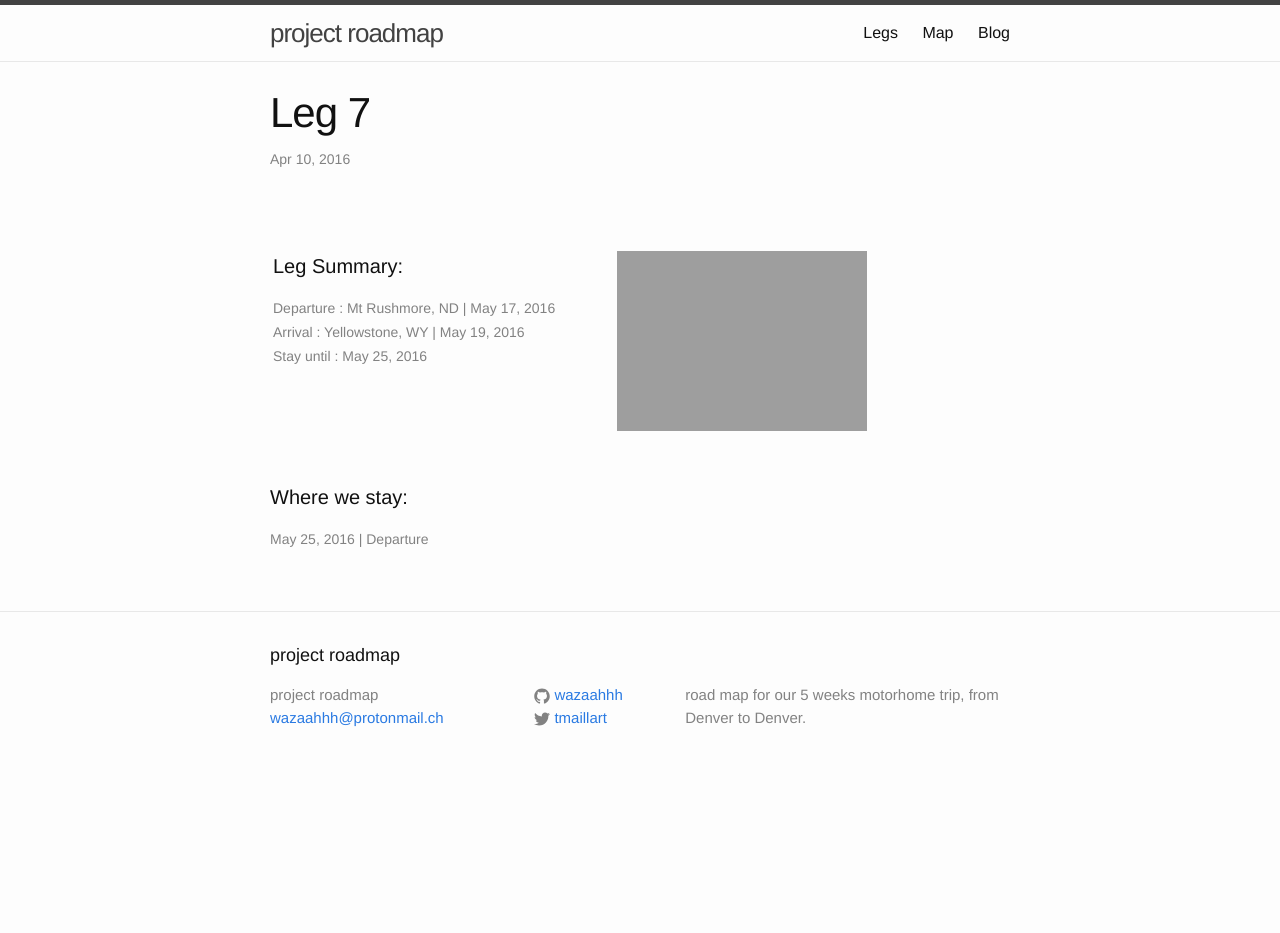
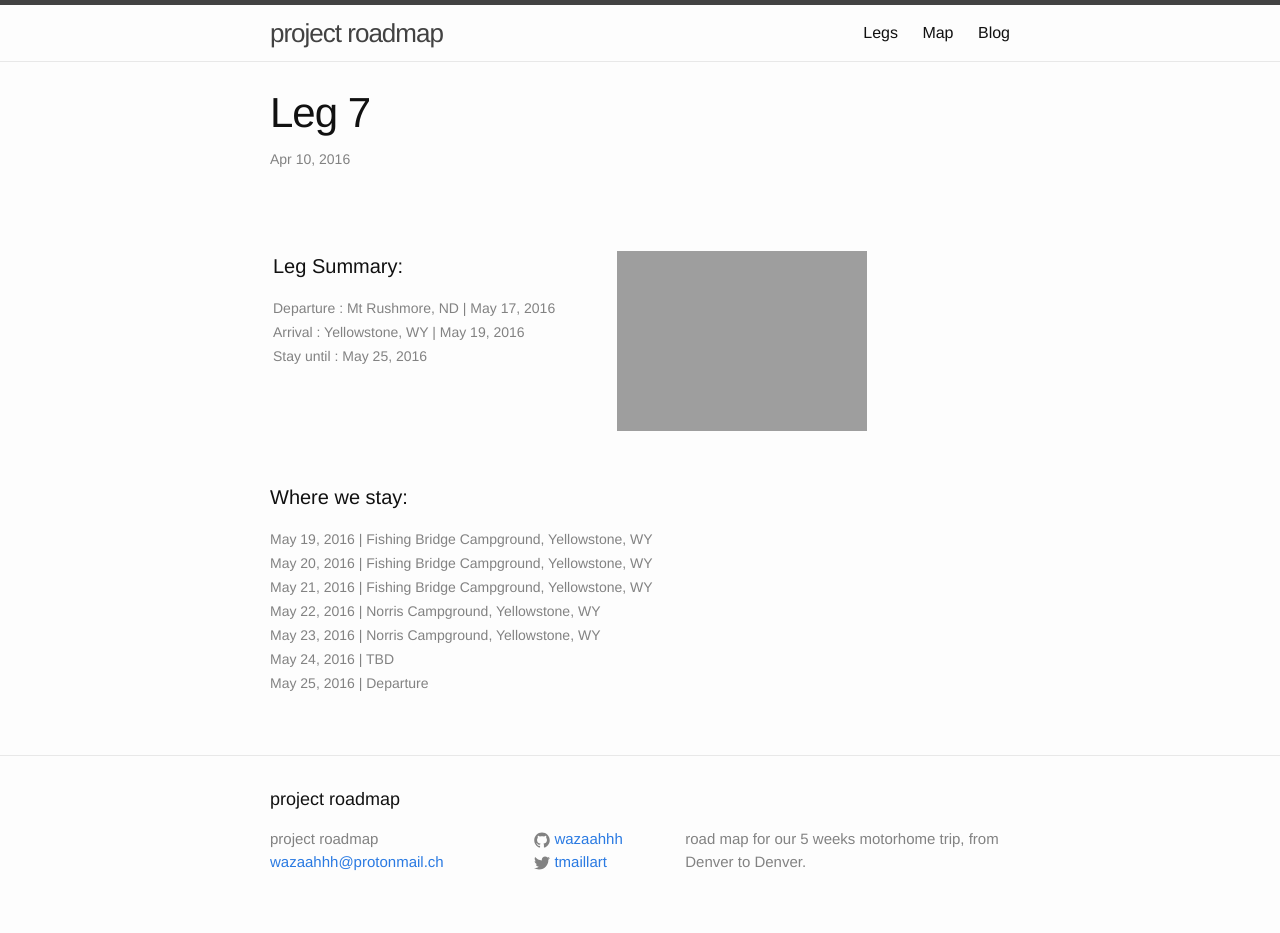
Before and after one commit to wazaahhh/roadmap, a Jekyll site: the page built from _posts/legs/2016-04-10-leg7.md, in a window 1280 px wide. Built offline with Jekyll 4.4.1, drawn with Linux system fonts in a browser that asks for light colours; before the commit the page ends 900 px from its top, so only the background shows below that; grey boxes are pictures that could not be loaded.

Commit message:
amendments to program, added some schedule details

```diff
--- a/_posts/legs/2016-04-10-leg7.md
+++ b/_posts/legs/2016-04-10-leg7.md
@@ -8,6 +8,7 @@ o_loc : "Mt Rushmore, ND"
 o_date : "May 17, 2016"
 d_loc : "Yellowstone, WY"
 d_date : "May 19, 2016"
+stay_loc : [{ "place" : "Fishing Bridge Campground, Yellowstone, WY", "dates" : ["May 19, 2016","May 20, 2016","May 21, 2016"]},{ "place" : "Norris Campground, Yellowstone, WY", "dates" : ["May 22, 2016","May 23, 2016"]},{ "place" : "TBD", "dates" : ["May 24, 2016"]}]
 d_img_url : "https://upload.wikimedia.org/wikipedia/commons/d/d8/Bison_in_Yellowstone_National_Park.JPG"
 s_date : "May 25, 2016"
 ---
--- a/legs.html
+++ b/legs.html
@@ -10,8 +10,6 @@ layout: default
     {% for post in site.posts %}
     {% if post.layout == 'leg' %}
       <li>
-
-
 
         <table  width="600">
             <tr>
@@ -28,8 +26,6 @@ layout: default
             <br><br>
         </table>
 
-
-
       </li>
       {% endif %}
     {% endfor %}
```
Also changed, not shown: _posts/legs/2016-04-10-leg1.md (+3 -2 lines), _posts/legs/2016-04-10-leg2.md (+2 -2 lines).
